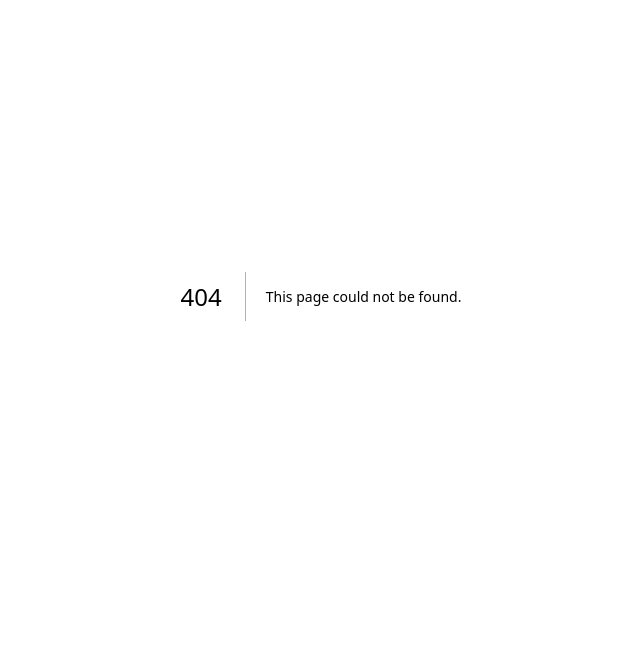
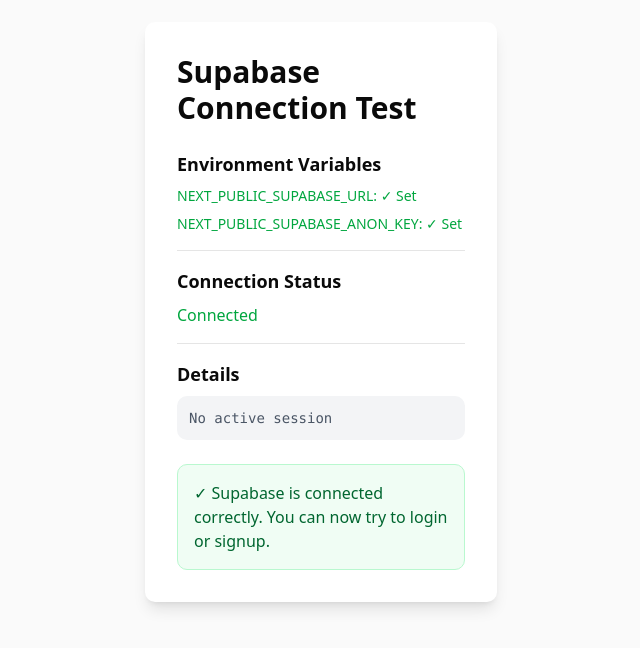
Before and after one commit to DodailSolutions/billbook, a Next.js app: page /test-connection in a window 1280 px wide. Before the commit this address had no page. Shown: the part 104-752 px from the top of the page, without its empty margins (319-959 px from the left). Built offline with nearby package versions, Linux system fonts and the light colour scheme; no server answers.

Commit message:
Add connection test page for debugging auth issues

```diff
--- /dev/null
+++ b/app/(auth)/test-connection/page.tsx
@@ -0,0 +1,93 @@
+import { createClient } from '@/lib/supabase/server'
+
+export default async function TestConnectionPage() {
+    let connectionStatus = 'Unknown'
+    let errorDetails = ''
+    let envVarsStatus = {
+        url: false,
+        key: false
+    }
+
+    try {
+        // Check environment variables
+        envVarsStatus.url = !!process.env.NEXT_PUBLIC_SUPABASE_URL
+        envVarsStatus.key = !!process.env.NEXT_PUBLIC_SUPABASE_ANON_KEY
+
+        if (!envVarsStatus.url || !envVarsStatus.key) {
+            connectionStatus = 'Missing environment variables'
+            errorDetails = `URL: ${envVarsStatus.url ? 'Set' : 'MISSING'}, Key: ${envVarsStatus.key ? 'Set' : 'MISSING'}`
+        } else {
+            const supabase = await createClient()
+            const { data, error } = await supabase.auth.getSession()
+
+            if (error) {
+                connectionStatus = 'Connection Error'
+                errorDetails = error.message
+            } else {
+                connectionStatus = 'Connected'
+                errorDetails = data.session ? 'Session active' : 'No active session'
+            }
+        }
+    } catch (error) {
+        connectionStatus = 'Exception'
+        errorDetails = error instanceof Error ? error.message : String(error)
+    }
+
+    return (
+        <div className="min-h-screen flex items-center justify-center p-4">
+            <div className="max-w-2xl w-full bg-white dark:bg-gray-800 rounded-lg shadow-lg p-8">
+                <h1 className="text-3xl font-bold mb-6">Supabase Connection Test</h1>
+
+                <div className="space-y-4">
+                    <div className="border-b pb-4">
+                        <h2 className="text-lg font-semibold mb-2">Environment Variables</h2>
+                        <div className="space-y-2 text-sm">
+                            <p className={envVarsStatus.url ? 'text-green-600' : 'text-red-600'}>
+                                NEXT_PUBLIC_SUPABASE_URL: {envVarsStatus.url ? '✓ Set' : '✗ Missing'}
+                            </p>
+                            <p className={envVarsStatus.key ? 'text-green-600' : 'text-red-600'}>
+                                NEXT_PUBLIC_SUPABASE_ANON_KEY: {envVarsStatus.key ? '✓ Set' : '✗ Missing'}
+                            </p>
+                        </div>
+                    </div>
+
+                    <div className="border-b pb-4">
+                        <h2 className="text-lg font-semibold mb-2">Connection Status</h2>
+                        <p className={connectionStatus === 'Connected' ? 'text-green-600 font-medium' : 'text-red-600 font-medium'}>
+                            {connectionStatus}
+                        </p>
+                    </div>
+
+                    <div>
+                        <h2 className="text-lg font-semibold mb-2">Details</h2>
+                        <p className="text-sm text-gray-600 dark:text-gray-400 font-mono bg-gray-100 dark:bg-gray-900 p-3 rounded">
+                            {errorDetails}
+                        </p>
+                    </div>
+
+                    {connectionStatus === 'Connected' && (
+                        <div className="mt-6 p-4 bg-green-50 dark:bg-green-900/20 border border-green-200 dark:border-green-800 rounded">
+                            <p className="text-green-800 dark:text-green-200">
+                                ✓ Supabase is connected correctly. You can now try to login or signup.
+                            </p>
+                        </div>
+                    )}
+
+                    {(connectionStatus === 'Missing environment variables' || connectionStatus === 'Connection Error') && (
+                        <div className="mt-6 p-4 bg-red-50 dark:bg-red-900/20 border border-red-200 dark:border-red-800 rounded">
+                            <p className="text-red-800 dark:text-red-200 font-semibold mb-2">
+                                Action Required:
+                            </p>
+                            <ol className="list-decimal list-inside text-sm text-red-700 dark:text-red-300 space-y-1">
+                                <li>Go to Vercel Dashboard → Your Project → Settings → Environment Variables</li>
+                                <li>Add NEXT_PUBLIC_SUPABASE_URL with your Supabase project URL</li>
+                                <li>Add NEXT_PUBLIC_SUPABASE_ANON_KEY with your anon/public key</li>
+                                <li>Redeploy the application</li>
+                            </ol>
+                        </div>
+                    )}
+                </div>
+            </div>
+        </div>
+    )
+}
```
